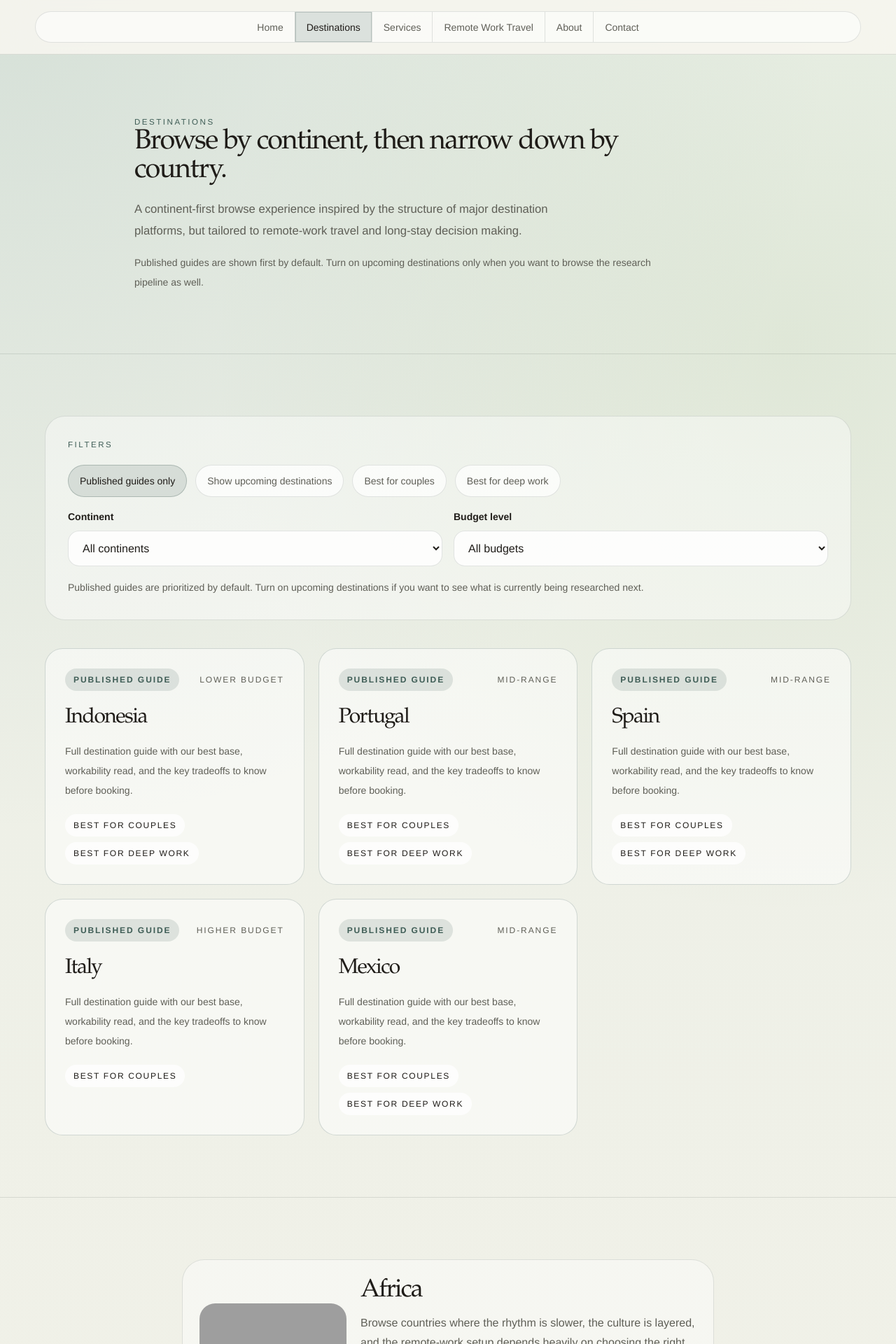
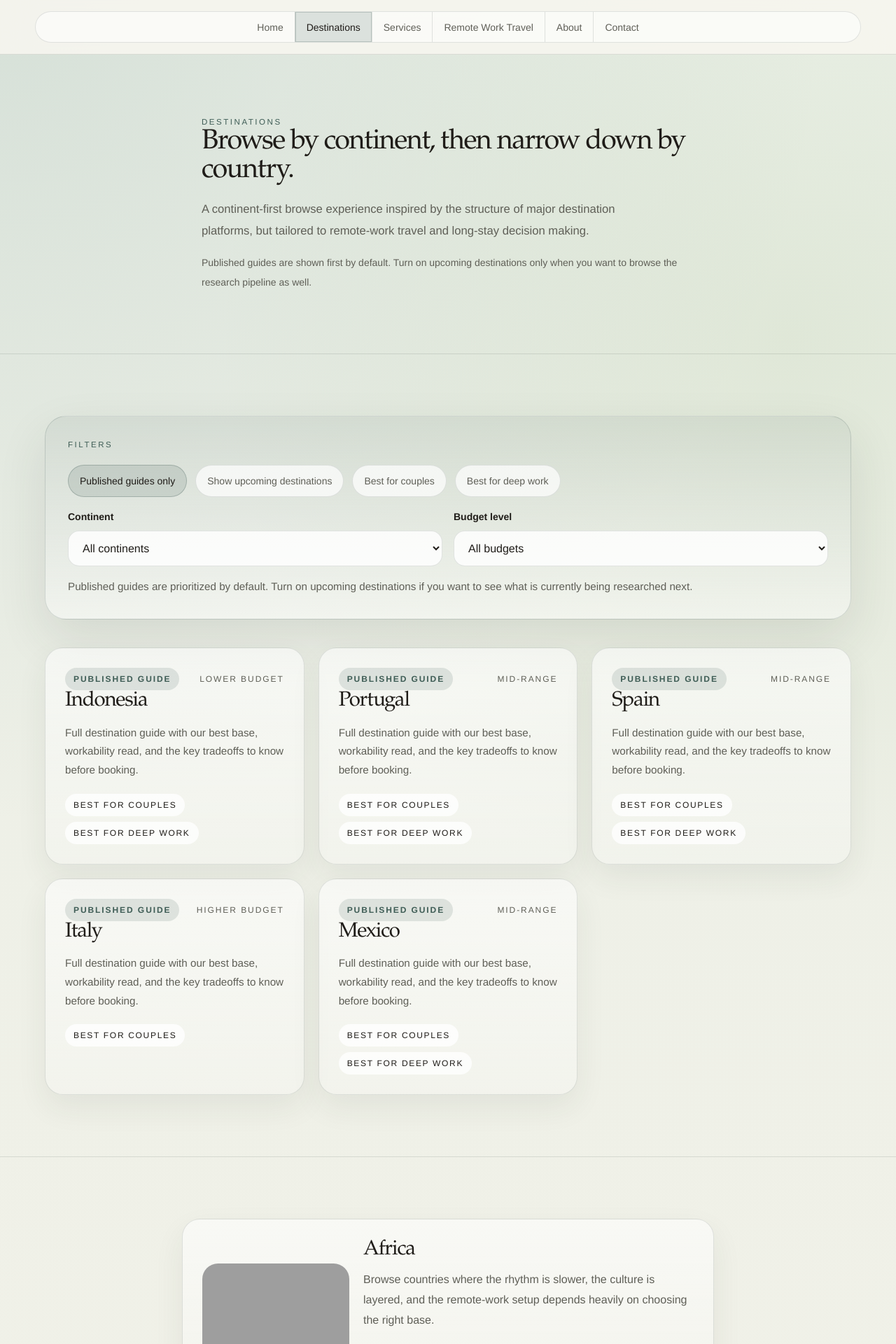
Before and after one commit to MGRem10/Remote-Together-Site, a Next.js app: page /destinations in a window 1280 px wide. Shown: the top 1920 px of the page at 70% size. Built offline with nearby package versions, Linux system fonts and the light colour scheme; grey boxes are pictures that could not be loaded.

Commit message:
Finish UI consistency system pass

```diff
--- a/app/destinations/page.tsx
+++ b/app/destinations/page.tsx
@@ -6,7 +6,7 @@ export default function DestinationsPage() {
   return (
     <>
       <section className="section-space pt-8">
-        <div className="container max-w-4xl">
+        <div className="container section-intro">
           <div className="eyebrow">Destinations</div>
           <h1 className="section-title mt-4 max-w-3xl">
             Browse by continent, then narrow down by country.
@@ -34,7 +34,7 @@ export default function DestinationsPage() {
           {continents.map((continent) => (
             <article
               key={continent.slug}
-              className="mx-auto max-w-[760px] rounded-[2rem] border border-[var(--border)] bg-[rgba(255,255,255,0.42)] p-5 shadow-[var(--shadow)] md:p-6"
+              className="mx-auto max-w-[760px] content-card card-pad"
             >
               <div className="flex flex-col items-center gap-5 text-center md:flex-row md:items-center md:text-left">
                 <div className="relative h-[120px] w-[180px] shrink-0 overflow-hidden rounded-[1.4rem] md:h-[140px] md:w-[210px]">
@@ -46,10 +46,10 @@ export default function DestinationsPage() {
                 </div>
                 <div className="flex min-w-0 flex-1 flex-col justify-between">
                   <div>
-                    <h2 className="font-[family-name:var(--font-heading)] text-3xl tracking-[-0.05em] md:text-4xl">
+                    <h2 className="card-title">
                       {continent.name}
                     </h2>
-                    <p className="mt-3 text-base leading-7 text-[var(--muted)]">
+                    <p className="body-md mt-3">
                       {continent.description}
                     </p>
                   </div>
--- a/components/author-profile.tsx
+++ b/components/author-profile.tsx
@@ -8,7 +8,7 @@ export function AuthorProfile({ eyebrow = "About the Authors" }: AuthorProfilePr
   return (
     <section className="section-space section-block">
       <div className="container">
-        <div className="section-panel rounded-[2rem] p-8 md:p-10">
+        <div className="summary-panel panel-pad">
           <div className="grid gap-8 lg:grid-cols-[0.9fr_1.1fr]">
             <div>
               <div className="eyebrow">{eyebrow}</div>
@@ -18,18 +18,18 @@ export function AuthorProfile({ eyebrow = "About the Authors" }: AuthorProfilePr
               </div>
             </div>
             <div>
-              <p className="text-base leading-8 text-[var(--muted)]">{authorProfile.bio}</p>
+              <p className="body-md">{authorProfile.bio}</p>
               <div className="mt-8 grid gap-4 sm:grid-cols-3">
                 {[
                   { label: "Remote work", value: authorProfile.yearsRemote },
                   { label: "Countries", value: authorProfile.countries },
                   { label: "Cities", value: authorProfile.cities },
                 ].map((item) => (
-                  <div key={item.label} className="rounded-[1.4rem] bg-[rgba(255,255,255,0.46)] p-5">
+                  <div key={item.label} className="comparison-item">
                     <div className="text-xs uppercase tracking-[0.18em] text-[var(--accent-deep)]">
                       {item.label}
                     </div>
-                    <div className="mt-3 font-[family-name:var(--font-heading)] text-3xl tracking-[-0.05em]">
+                    <div className="card-title mt-3">
                       {item.value}
                     </div>
                   </div>
--- a/components/destination-browser.tsx
+++ b/components/destination-browser.tsx
@@ -51,7 +51,7 @@ export function DestinationBrowser({
 
   return (
     <div>
-      <div className="rounded-[1.8rem] border border-[var(--border)] bg-[rgba(255,255,255,0.42)] p-6 md:p-8">
+      <div className="summary-panel panel-pad">
         <div className="eyebrow">Filters</div>
         <div className="mt-5 flex flex-wrap gap-3">
           <button
@@ -118,7 +118,7 @@ export function DestinationBrowser({
           </label>
         </div>
 
-        <p className="mt-4 text-sm leading-7 text-[var(--muted)]">
+        <p className="body-sm mt-4">
           Published guides are prioritized by default. Turn on upcoming destinations if
           you want to see what is currently being researched next.
         </p>
@@ -130,7 +130,7 @@ export function DestinationBrowser({
             <Link
               key={item.name}
               href={`/destinations/${item.guideSlug}`}
-              className="group rounded-[1.6rem] border border-[rgba(38,67,63,0.18)] bg-[rgba(255,255,255,0.5)] p-7 shadow-[var(--shadow)] transition-transform duration-200 hover:-translate-y-1"
+              className="group content-card card-pad transition-transform duration-200 hover:-translate-y-1"
             >
               <div className="flex items-center justify-between gap-3">
                 <span className="rounded-full bg-[rgba(38,67,63,0.12)] px-3 py-2 text-xs font-semibold uppercase tracking-[0.16em] text-[var(--accent-deep)]">
@@ -140,10 +140,10 @@ export function DestinationBrowser({
                   {formatBudget(item.budget)}
                 </span>
               </div>
-              <h3 className="mt-5 font-[family-name:var(--font-heading)] text-3xl tracking-[-0.05em] text-[var(--text)]">
+              <h3 className="card-title mt-5">
                 {item.name}
               </h3>
-              <p className="mt-4 text-sm leading-7 text-[var(--muted)]">
+              <p className="body-sm mt-4">
                 Full destination guide with our best base, workability read, and the key
                 tradeoffs to know before booking.
               </p>
@@ -163,7 +163,7 @@ export function DestinationBrowser({
           ) : (
             <article
               key={item.name}
-              className="rounded-[1.6rem] border border-[var(--border)] bg-[rgba(255,255,255,0.28)] p-7"
+              className="content-card card-pad"
             >
               <div className="flex items-center justify-between gap-3">
                 <span className="rounded-full bg-[rgba(95,95,87,0.12)] px-3 py-2 text-xs font-semibold uppercase tracking-[0.16em] text-[var(--muted)]">
@@ -173,13 +173,13 @@ export function DestinationBrowser({
                   {formatBudget(item.budget)}
                 </span>
               </div>
-              <h3 className="mt-5 font-[family-name:var(--font-heading)] text-3xl tracking-[-0.05em] text-[var(--text)]">
+              <h3 className="card-title mt-5">
                 {item.name}
               </h3>
               <div className="mt-4 text-xs uppercase tracking-[0.18em] text-[var(--accent-deep)]">
                 {item.contentType}
               </div>
-              <p className="mt-4 text-sm leading-7 text-[var(--muted)]">
+              <p className="body-sm mt-4">
                 This destination is in the browse queue. Subscribe for updates if you
                 want to hear when the guide goes live.
               </p>
@@ -204,7 +204,7 @@ export function DestinationBrowser({
       </div>
 
       {filteredItems.length === 0 ? (
-        <div className="mt-8 rounded-[1.6rem] border border-[var(--border)] bg-[rgba(255,255,255,0.34)] p-7 text-sm leading-7 text-[var(--muted)]">
+        <div className="content-card card-pad mt-8 body-sm">
           No destinations match those filters yet. Try widening the budget, turning off
           a fit filter, or including upcoming destinations.
         </div>
```
